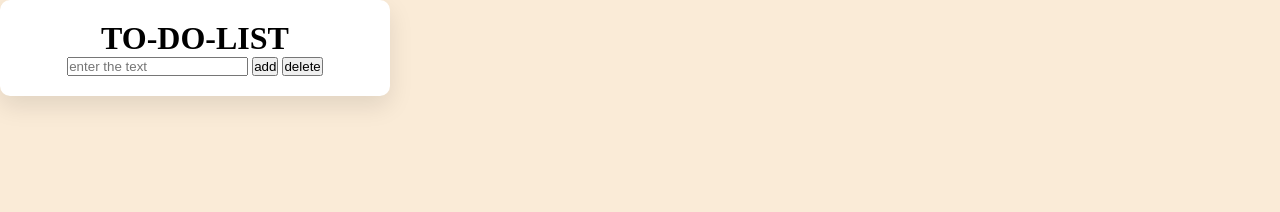
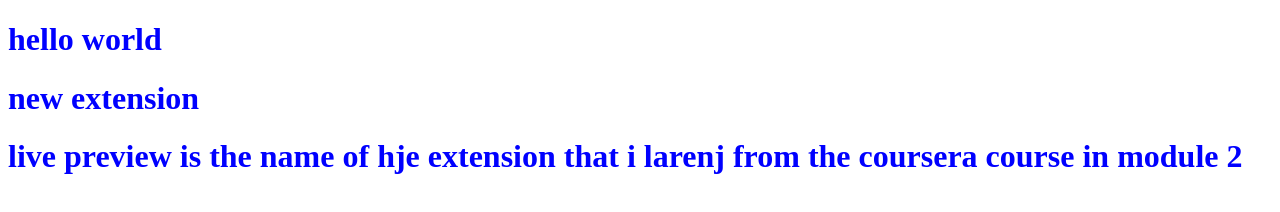
Before and after one commit to AsmaraHassan/coursera-module-2, a plain HTML site: page index.html in a window 1280 px wide. Drawn offline with Linux system fonts and the light colour scheme.

Commit message:
adding the new extension

```diff
--- a/index.html
+++ b/index.html
@@ -11,13 +11,20 @@
     <!-- creating a to-do-list -->
 
     <!-- conatiner banao -->
-     <div id="main-container">
+     <!-- <div id="main-container">
         <h1>TO-DO-LIST</h1>
 <input type="text" id="textinput" placeholder="enter the text">
 <button>add</button>
 <button>delete</button>
 
-     </div>
+     </div> -->
+
+     <h1>hello world </h1>
+     <h1>new extension </h1>
+     <h1>live preview is the name of hje extension that i larenj from the coursera course in module 2</h1>
+
+
+
 </body>
 </html>
 
--- a/style.css
+++ b/style.css
@@ -1,4 +1,4 @@
-*{
+/* *{
     padding: 0%;
 margin: 0%;
 }
@@ -14,4 +14,8 @@
    text-align: center;
 
 
+} */
+
+h1{
+    color:blue;
 }
```
